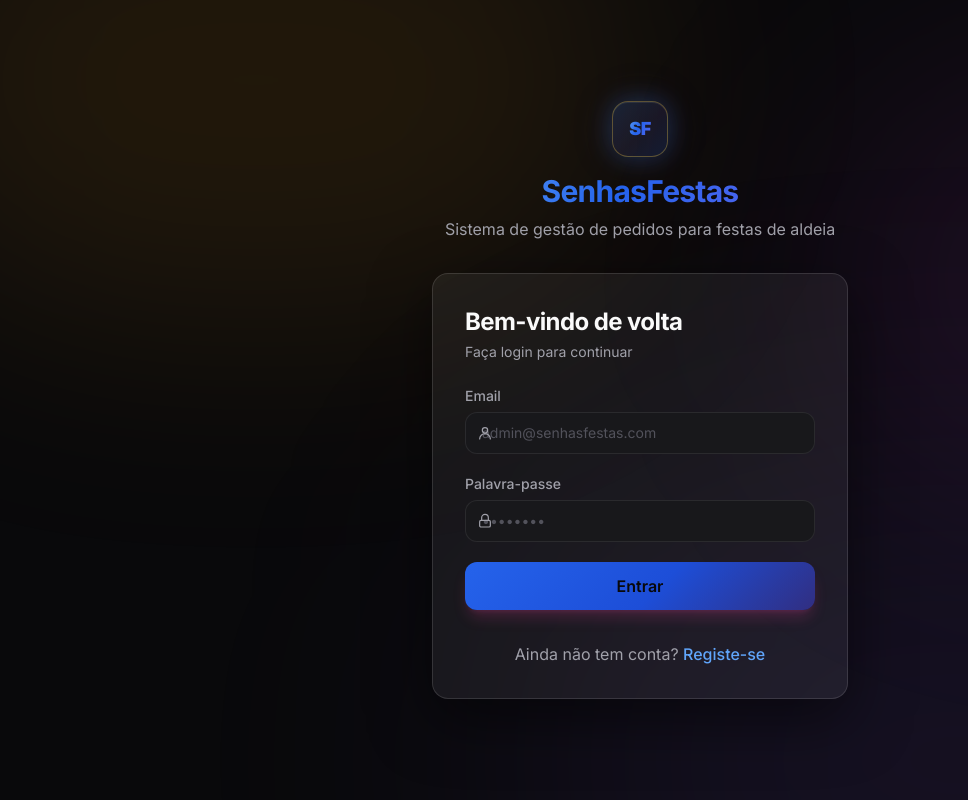
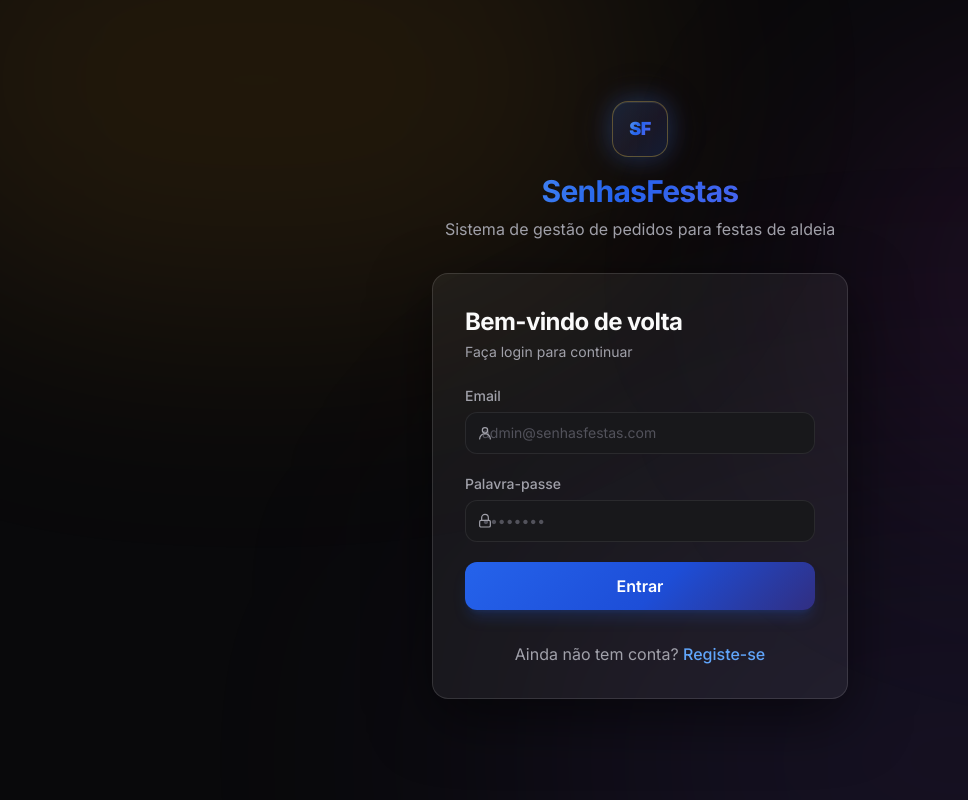
Before and after one commit to smpsandro1239/SenhasFestas, a Next.js app in the folder frontend/: page /auth/login in a window 1280 px wide. Shown: the whole page, without its empty margins (0-968 px from the left). Built offline with nearby package versions, Linux system fonts and the light colour scheme; no server answers.

Commit message:
fix(ui): improve button contrast and touch targets

```diff
--- a/frontend/src/components/ui/button.tsx
+++ b/frontend/src/components/ui/button.tsx
@@ -2,7 +2,7 @@ import { forwardRef, type ButtonHTMLAttributes } from 'react';
 import { cn } from '@/lib/cn';
 
 type ButtonVariant = 'primary' | 'secondary' | 'outline' | 'ghost' | 'danger' | 'success';
-type ButtonSize = 'sm' | 'md' | 'lg';
+type ButtonSize = 'sm' | 'md' | 'lg' | 'touch';
 
 interface ButtonProps extends ButtonHTMLAttributes<HTMLButtonElement> {
   variant?: ButtonVariant;
@@ -14,7 +14,7 @@ interface ButtonProps extends ButtonHTMLAttributes<HTMLButtonElement> {
 
 const variantStyles: Record<ButtonVariant, string> = {
   primary:
-    'gradient-brand text-zinc-950 font-semibold hover:brightness-110 active:brightness-95 shadow-lg shadow-pink-500/20 hover:shadow-pink-500/35',
+    'gradient-brand text-white font-semibold hover:brightness-110 active:brightness-95 shadow-lg shadow-brand/20 hover:shadow-brand/35',
   outline:
     'border border-border bg-transparent text-zinc-100 hover:bg-surface-hover hover:border-border-hover active:bg-surface-active',
   secondary:
@@ -28,9 +28,10 @@ const variantStyles: Record<ButtonVariant, string> = {
 };
 
 const sizeStyles: Record<ButtonSize, string> = {
-  sm: 'px-3 py-1.5 text-sm rounded-lg gap-1.5',
-  md: 'px-4 py-2.5 text-sm rounded-xl gap-2',
-  lg: 'px-6 py-3 text-base rounded-xl gap-2.5',
+  sm: 'min-h-9 px-3 py-1.5 text-sm rounded-lg gap-1.5',
+  md: 'min-h-11 px-4 py-2.5 text-sm rounded-xl gap-2',
+  lg: 'min-h-12 px-6 py-3 text-base rounded-xl gap-2.5',
+  touch: 'min-h-12 px-5 py-3 text-base rounded-xl gap-2.5',
 };
 
 const Button = forwardRef<HTMLButtonElement, ButtonProps>(
@@ -48,15 +49,16 @@ const Button = forwardRef<HTMLButtonElement, ButtonProps>(
           className,
         )}
         disabled={disabled || loading}
+        aria-busy={loading || undefined}
         {...props}
       >
         {loading ? (
-          <svg className="animate-spin h-4 w-4" viewBox="0 0 24 24" fill="none">
+          <svg aria-hidden="true" className="animate-spin h-4 w-4" viewBox="0 0 24 24" fill="none">
             <circle className="opacity-25" cx="12" cy="12" r="10" stroke="currentColor" strokeWidth="4" />
             <path className="opacity-75" fill="currentColor" d="M4 12a8 8 0 018-8V0C5.373 0 0 5.373 0 12h4z" />
           </svg>
         ) : icon ? (
-          <span className="shrink-0">{icon}</span>
+          <span className="shrink-0" aria-hidden="true">{icon}</span>
         ) : null}
         {children}
       </button>
```
